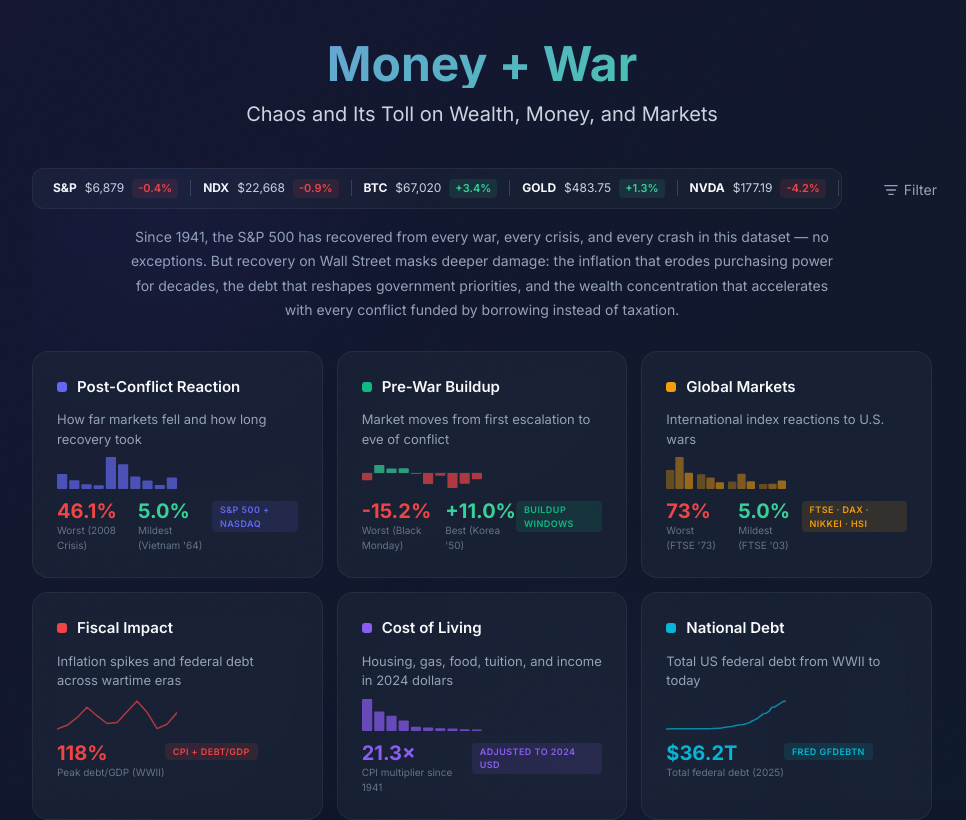
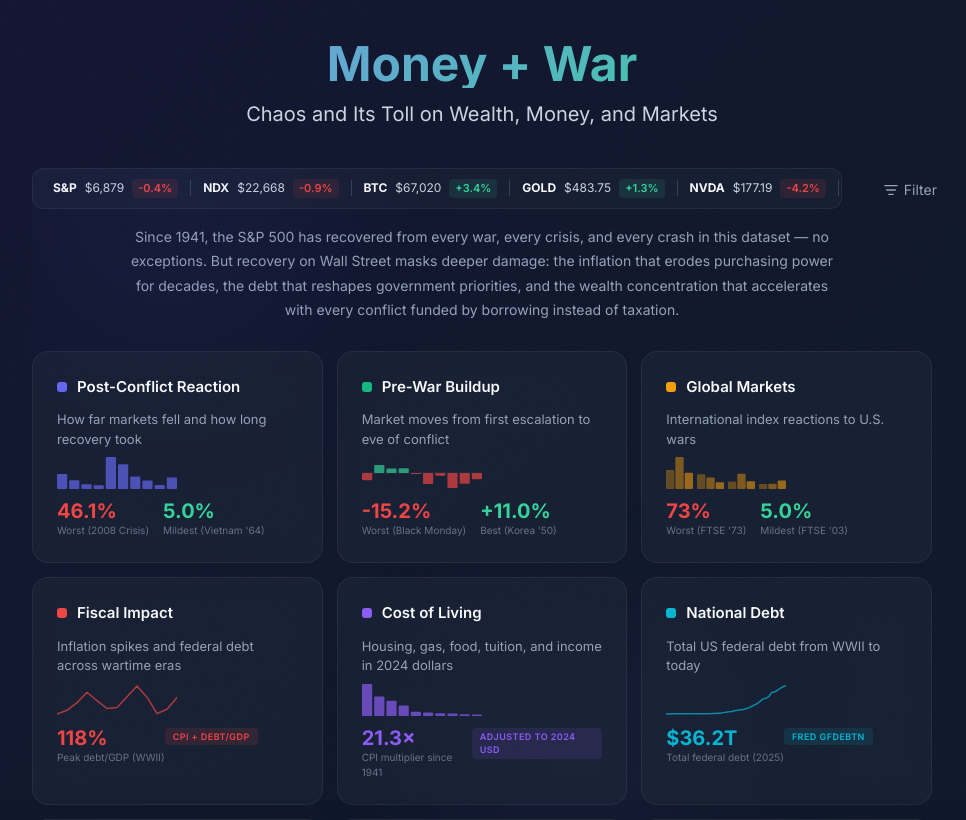
Before and after one commit to azaidi06/fin, a React (Vite) app in the folder war-markets-react/: page / in a window 1280 px wide. Shown: the top 820 px of the page, without its empty margins (158-1124 px from the left). Built offline with nearby package versions, Linux system fonts and the light colour scheme.

Commit message:
improve landing apge card readability

```diff
--- a/war-markets-react/src/components/HomePage.jsx
+++ b/war-markets-react/src/components/HomePage.jsx
@@ -622,7 +622,7 @@ export default function HomePage({ onSelect }) {
               ) : (
                 <div />
               )}
-              <span style={badge(c.color)}>{c.tag}</span>
+              {!c.stat2 && <span style={badge(c.color)}>{c.tag}</span>}
             </div>
           </button>
         ))}
```
